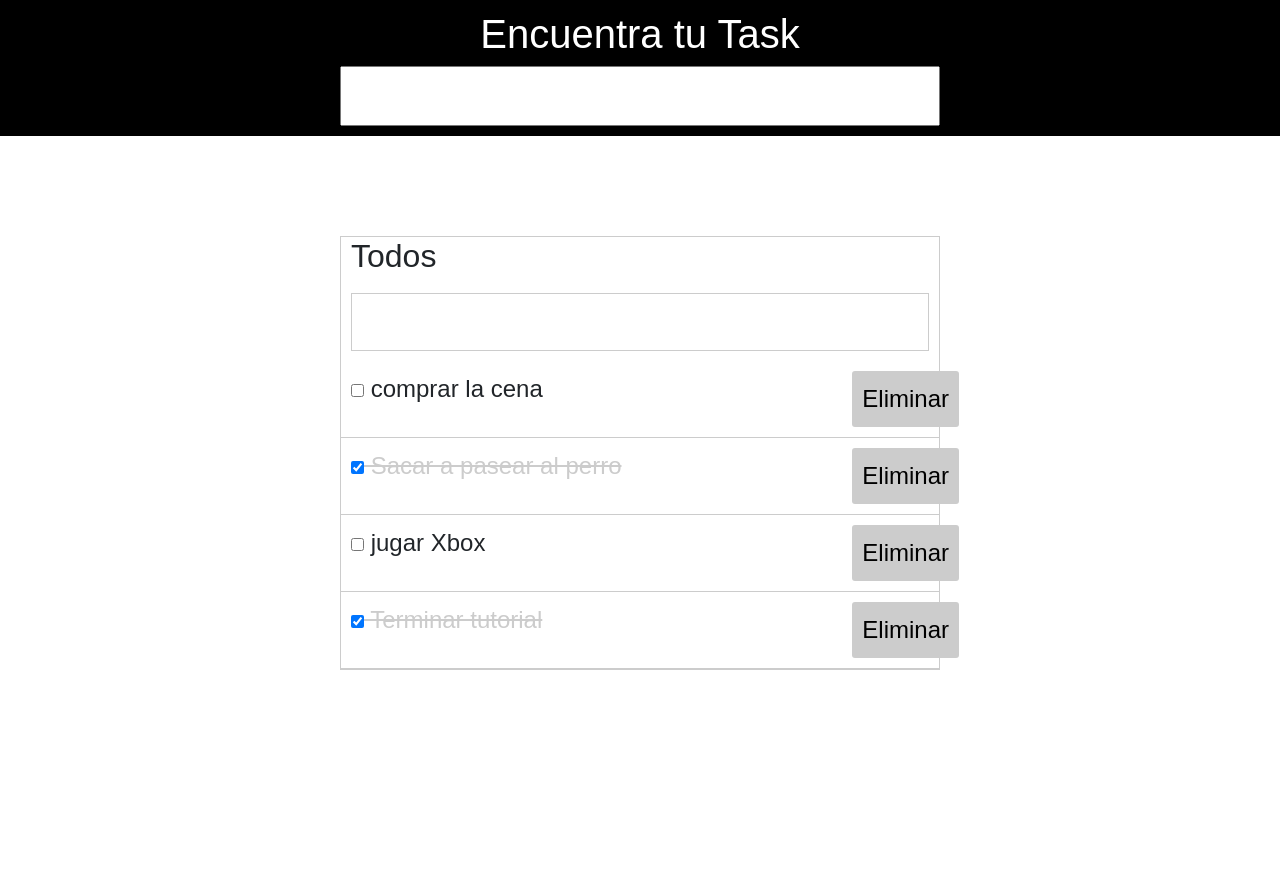
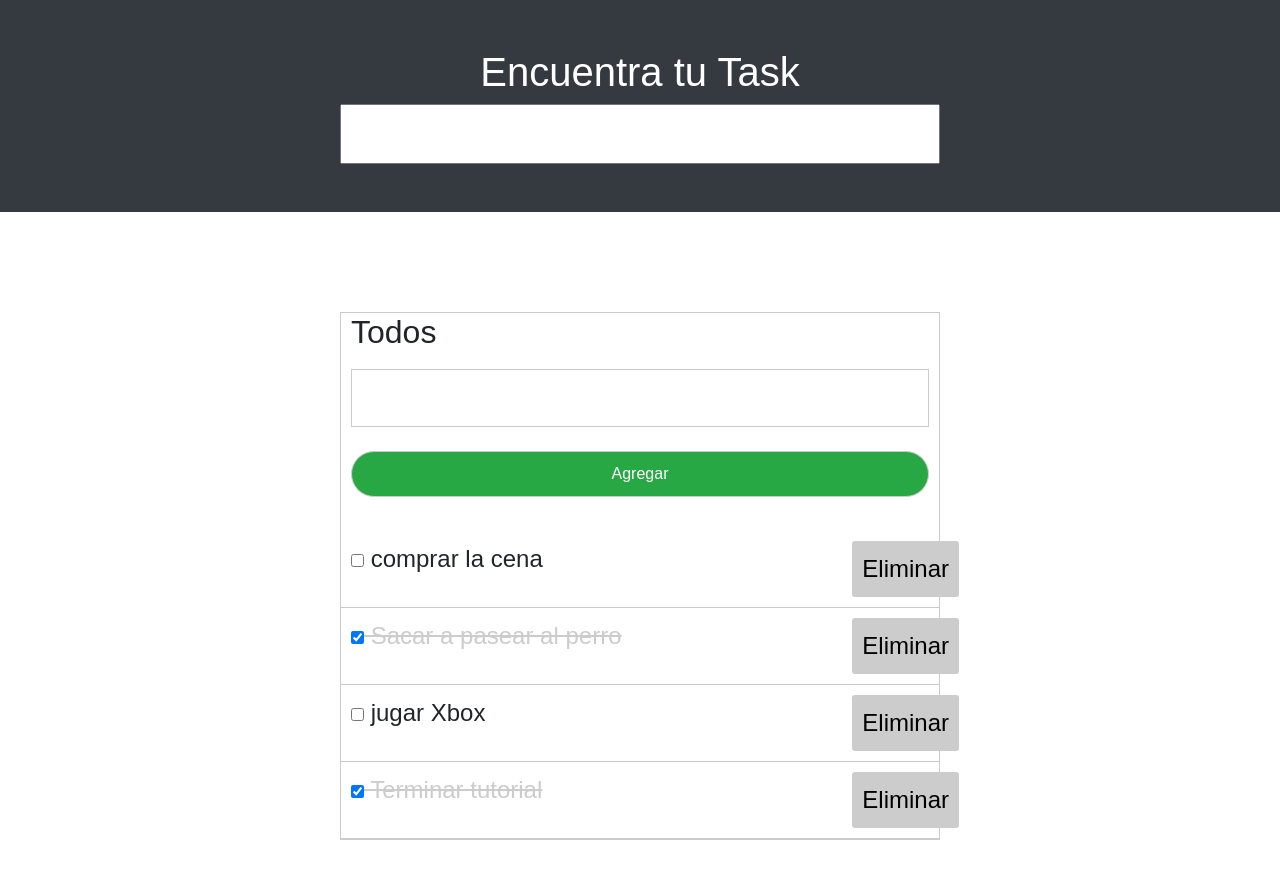
Before and after one commit to yoan0102/reto-todo-list, a Vue app: page / in a window 1280 px wide. Shown: the top 878 px of the page. Before the commit the page ends 800 px from the top, so only its background shows below. Built offline with nearby package versions, Linux system fonts and the light colour scheme.

Commit message:
Arreglos de css del header

```diff
--- a/src/App.vue
+++ b/src/App.vue
@@ -1,6 +1,6 @@
 <template>
   <div id="app">
-    <div id="header">
+    <div class="container-fluid bg-dark py-5 text-center">
       <Search @query-change="querySearch" />
     </div>
 
--- a/src/components/TodoAdd.vue
+++ b/src/components/TodoAdd.vue
@@ -2,6 +2,7 @@
   <div id="add-container">
     <form @submit.prevent="addTodo">
       <input type="text" v-model="title" />
+      <input type="submit" value="Agregar" class="btn btn-success rounded-pill my-4" />
     </form>
   </div>
 </template>
@@ -41,4 +42,6 @@ input {
   border: solid 1px #ccc;
   width: 100%;
 }
+
+
 </style>
```
